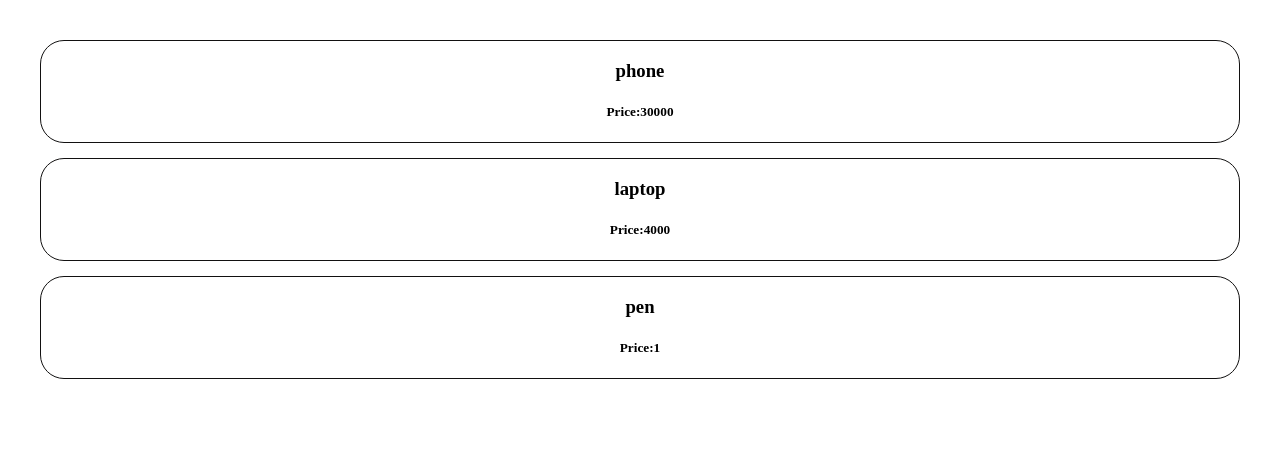
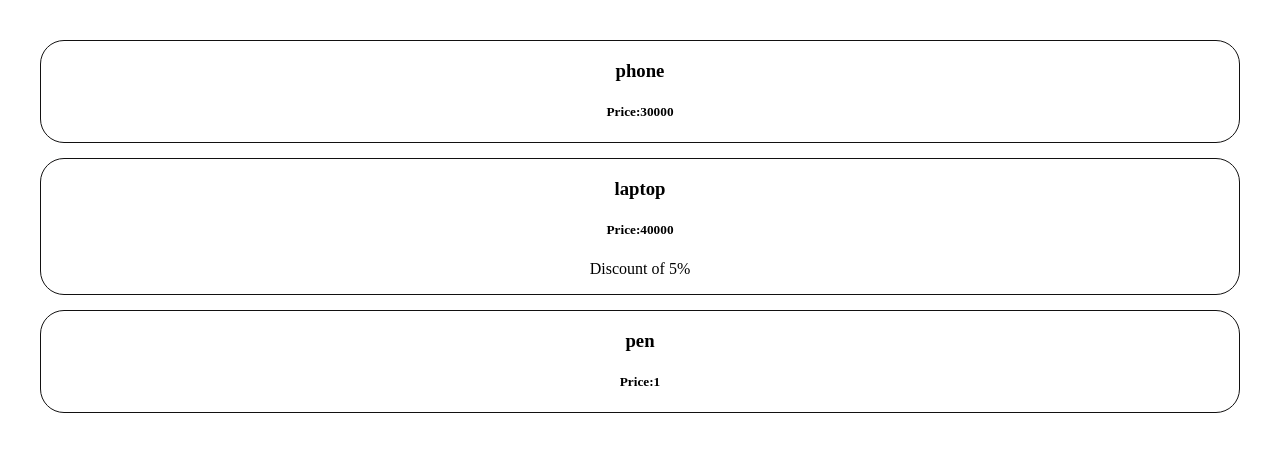
Before and after one commit to jPlusPlus25/react-hands-on, a React (Vite) app in the folder basic-react-app/: page / in a window 1280 px wide. Shown: the top 452 px of the page. Built offline with nearby package versions, Linux system fonts and the light colour scheme.

Commit message:
update file

```diff
--- a/basic-react-app/src/Product.jsx
+++ b/basic-react-app/src/Product.jsx
@@ -1,23 +1,18 @@
 import "./Product.css";
 import Title from "./Title";
 function Product({Title,price,features}){
-    let isDiscount=price>30000 ? "5%" : "" ;
-    if(price>30000){
+    let style={backgroundColour :"yellow"}
+
+
+
     return (
-        <div className="Product">
+        <div className="Product" styles={style}>
             <h3> {Title}</h3>
             <h5>Price:{price}</h5>
-            <p>{isDiscount}</p>
+            {price>30000 && <p>Discount of 5%</p>}
         </div>
     );
-}else{
-    return (
-        <div className="Product">
-            <h3> {Title}</h3>
-            <h5>Price:{price}</h5>
-        </div>
-    );
+}
 
-}
-}
+
 export default Product;
--- a/basic-react-app/src/Producttab.jsx
+++ b/basic-react-app/src/Producttab.jsx
@@ -5,7 +5,7 @@ function Producttab(){
     return(
         <>
         <Product Title="phone" price={30000}/>
-        <Product Title="laptop" price={4000}/>
+        <Product Title="laptop" price={40000}/>
         <Product Title="pen" price={1}/>
         </>
     );
```
